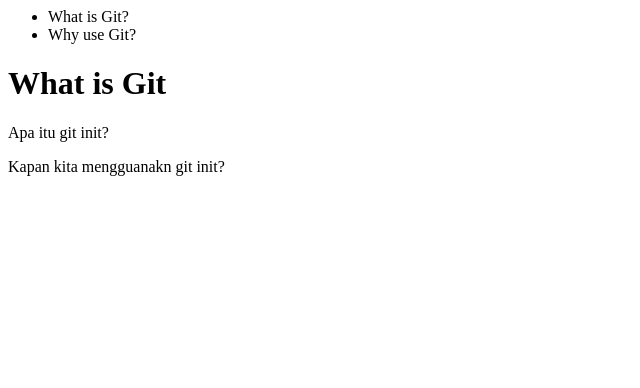
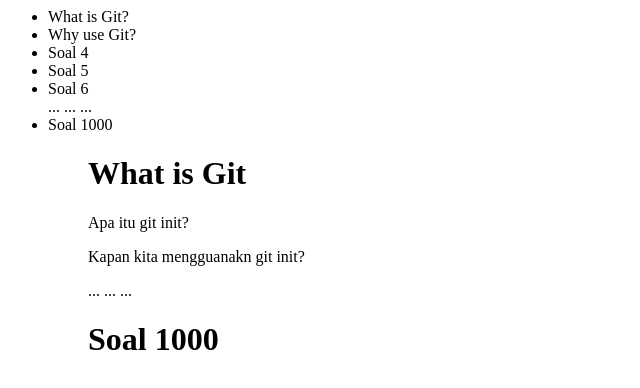
Before and after one commit to Candia20/ruang-belajar, a plain HTML site: page pages/question.html in a window 1280 px wide. Shown: the whole page, without its empty margins (0-640 px from the left). Drawn offline with Linux system fonts and the light colour scheme.

Commit message:
add 1000 question

```diff
--- a/pages/question.html
+++ b/pages/question.html
@@ -8,10 +8,21 @@
     <ul>
         <li>What is Git?</li>
         <li>Why use Git?</li>
-    </ul>
+        <li>Soal 4</li>
+        <li>Soal 5</li>
+        <li>Soal 6</li>
+        ...
+        ...
+        ...
+        <li>Soal 1000</li>
+    <ul>
     <h1>What is Git</h1>
     <p>Apa itu git init?</p>
     <p>Kapan kita mengguanakn git init?</p>
+    ...
+    ...
+    ...
+    <h1>Soal 1000</h1>
 </body>
 
 </html>
```
